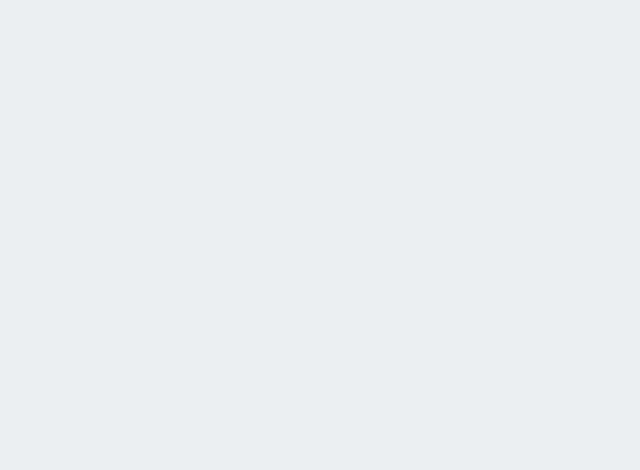
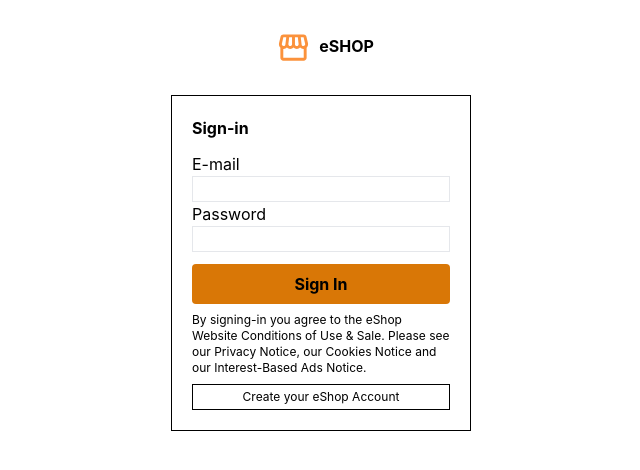
Before and after one commit to riazi-fsi/eshop, a React (Create React App) app: page /login in a window 1280 px wide. Before the commit this address had no page. Shown: the top 470 px of the page, without its empty margins (319-959 px from the left). Built offline with nearby package versions, Linux system fonts and the light colour scheme.

Commit message:
add login page

```diff
--- a/src/App.js
+++ b/src/App.js
@@ -2,12 +2,15 @@ import React from 'react'
 import Home from './Home/Home'
 import { BrowserRouter as Router, Route,Routes } from 'react-router-dom'
 import Checkout from './Checkout/Checkout'
+import Login from './Login/Login'
 function App() {
   return (
     <div>
       <Router>
         <Routes>
           <Route path='/checkout' element={<Checkout/>} />
+          <Route path='/login' element={<Login/>} />
+
           <Route path='/'  element={<Home/>}/>
 
         </Routes>
--- a/src/Header/Header.js
+++ b/src/Header/Header.js
@@ -24,8 +24,9 @@ export default function Header() {
                 <div className="hidden sm:flex content-evenly  ">
                     <div className=" flex flex-col mx-4 text-white">
                         <span className="text-xs">Hello Guest</span>
+                        <Link to="/login" style={{ textDecoration: 'none' }}>
                             <span className="text-sm font-bold">Sign Two</span>
-
+                        </Link>
                     </div>
                     <div className="flex flex-col mx-4 text-white">
                         <span className="text-xs">your</span>
--- /dev/null
+++ b/src/Login/Login.css
@@ -0,0 +1,70 @@
+.login {
+    background-color: white;
+    height: 100vh;
+    display: flex;
+    flex-direction: column;
+    align-items: center;
+}
+
+.login__logo {
+    display: flex;
+    margin: 30px 0;
+}
+
+.login__logoImage {
+    color: #ff9f00;
+}
+
+.login__logoTitle {
+    color: black;
+}
+
+.login__container {
+    width: 300px;
+    height: fit-content;
+    display: flex;
+    flex-direction: column;
+    border-radius: 5px;
+    border: 1px solid lightgray;
+    padding: 20px;
+}
+
+.login__container > h1 {
+    font-weight: 500;
+    margin-bottom: 20px;
+  }
+
+.login__container > form > h5 {
+    margin-bottom: 5px;
+}
+
+.login__container > form > input {
+    height: 30px;
+    margin-bottom: 10px;
+    background-color: white;
+    width: 98%;
+  }
+
+.login__container > p {
+    margin-top: 15px;
+    font-size: 12px;
+}
+
+.login__signInButton {
+    background: #ff9f00;
+    border-radius: 2px;
+    width: 100%;
+    height: 30px;
+    border: 1px solid;
+    margin-top: 10px;
+    border-color: #a88734 #9c7e31 #846a29;
+  }
+
+  .login__registerButton {
+    border-radius: 2px;
+    width: 100%;
+    height: 30px;
+    border: 1px solid;
+    margin-top: 10px;
+    border-color: darkgray;
+  }
--- /dev/null
+++ b/src/Login/Login.js
@@ -0,0 +1,53 @@
+import React, { useState } from 'react';
+import './Login.css'
+import { Link} from "react-router-dom";
+import StorefrontIcon from '@material-ui/icons/Storefront';
+
+
+function Login() {
+
+    const [email, setEmail] = useState('');
+    const [password, setPassword] = useState('');
+
+    const signIn = e => {
+        e.preventDefault();
+    }
+
+    const register = e => {
+
+    }
+
+    return (
+        <div className=' bg-white h-screen flex flex-col items-center'>
+            <Link to='/' style={{ textDecoration: "none" }}>
+                <div className="login__logo">
+                    <StorefrontIcon className="flex mx-2 text-orange-400" fontSize="large" />
+                    <h2 className="font-bold mt-1">eSHOP</h2>
+                </div>
+            </Link>
+
+            <div className=' w-[300px] h-fit flex flex-col  border border-solid border-black p-5'>
+                <h1 className='font-bold mb-3'>Sign-in</h1>
+
+                <form>
+                    <h5>E-mail</h5>
+                    <input className='border w-full' type='text' value={email} onChange={e => setEmail(e.target.value)} />
+
+                    <h5>Password</h5>
+                    <input className='border w-full' type='password' value={password} onChange={e => setPassword(e.target.value)} />
+
+                    <button type='submit' className='bg-amber-600 w-full p-2 rounded  font-bold mt-3' onClick={signIn}>Sign In</button>
+                </form>
+
+                <p className='mt-2 text-xs'>
+                    By signing-in you agree to the eShop Website Conditions of Use & Sale. Please
+                    see our Privacy Notice, our Cookies Notice and our Interest-Based Ads Notice.
+                </p>
+
+                <button className='border border-black p-1 mt-2 text-xs' onClick={register}>Create your eShop Account</button>
+            </div>
+        </div>
+    )
+}
+
+export default Login;
```
Lines whose indentation alone changed are shown as unchanged.
